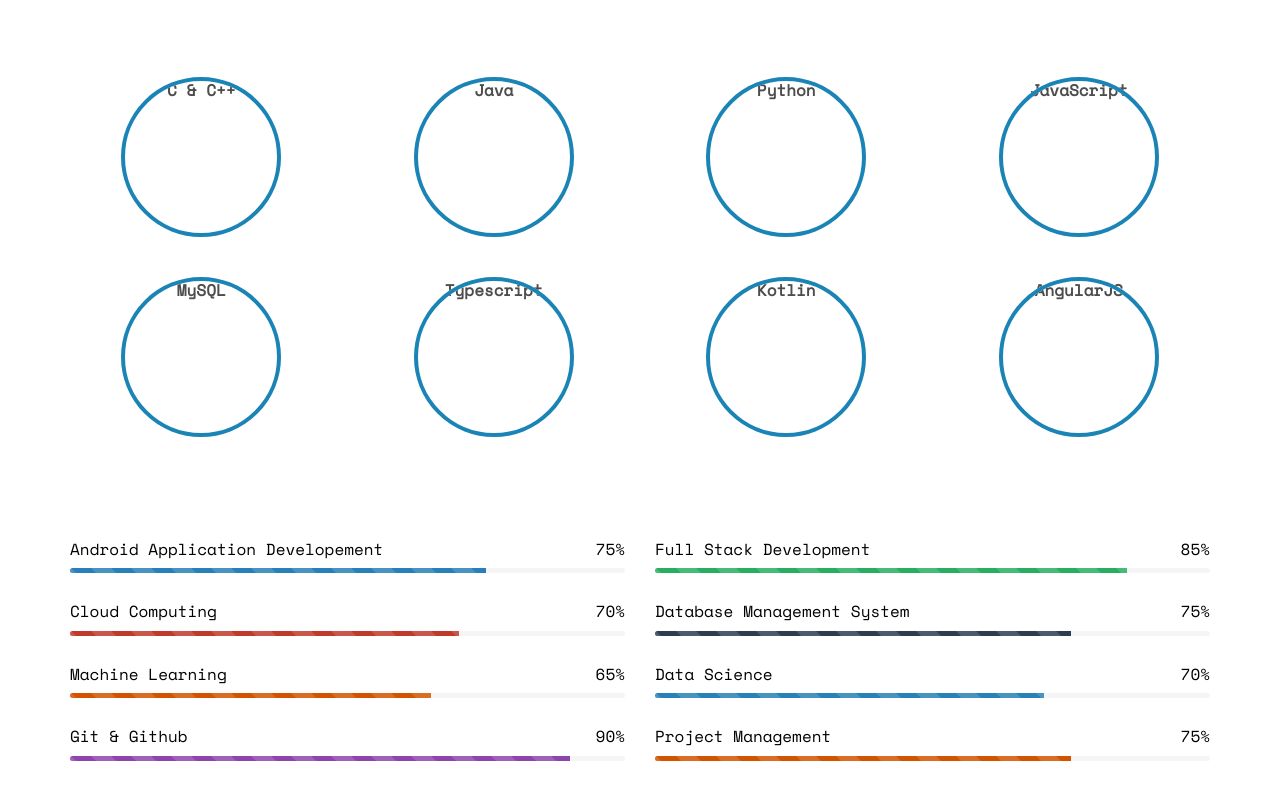
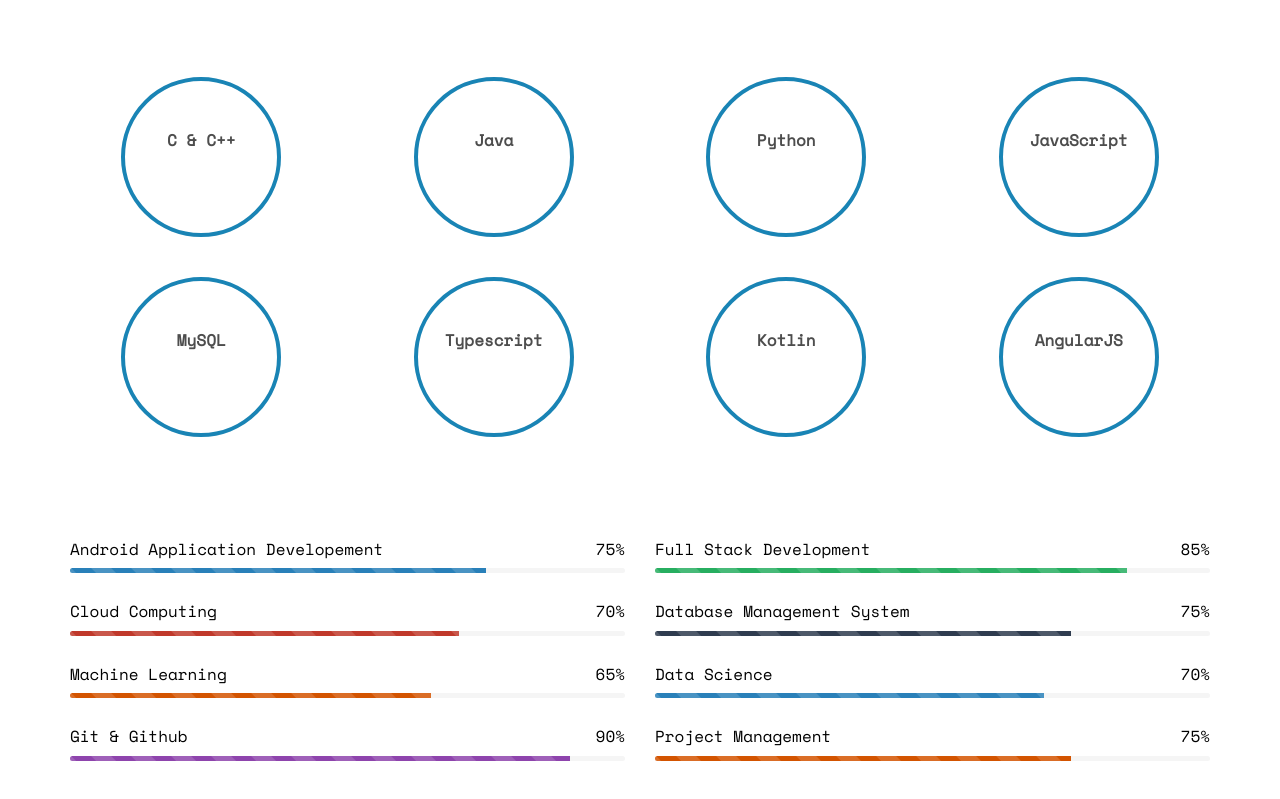
Before and after one commit to saibighnesh/personalWebsite, a plain HTML site: page index.html in a window 1280 px wide. Shown: the part 4488-5287 px from the top of the page. Drawn offline with nearby package versions, Linux system fonts and the light colour scheme; files whose address does not match are found by name.

Commit message:
Update index.html

```diff
--- a/index.html
+++ b/index.html
@@ -244,29 +244,29 @@
 			</div>
 			<div class="row row-pb-md">
 				<div class="col-md-3 col-sm-6 col-xs-12 text-center">
-					<div class="chart" data-percent="100"><center><strong>C & C++</strong></center></div>
+					<div class="chart" data-percent="100"><span><strong>C & C++</strong></span></div>
 				</div>
 				<div class="col-md-3 col-sm-6 col-xs-12 text-center">
-					<div class="chart" data-percent="100"><strong>Java</strong></div>
+					<div class="chart" data-percent="100"><span><strong>Java</strong></span></div>
 				</div>
 				<div class="col-md-3 col-sm-6 col-xs-12 text-center">
-					<div class="chart" data-percent="100"><strong>Python</strong></div>
+					<div class="chart" data-percent="100"><span><strong>Python</strong></span></div>
 				</div>
 
 				<div class="col-md-3 col-sm-6 col-xs-12 text-center">
-					<div class="chart" data-percent="100"><strong>JavaScript</strong></div>
+					<div class="chart" data-percent="100"><span><strong>JavaScript</strong></span></div>
 				</div>
 				<div class="col-md-3 col-sm-6 col-xs-12 text-center">
-					<div class="chart" data-percent="100"><strong>MySQL</strong></div>
+					<div class="chart" data-percent="100"><span><strong>MySQL</strong><span></div>
 				</div>
 				<div class="col-md-3 col-sm-6 col-xs-12 text-center">
-					<div class="chart" data-percent="100"><strong>Typescript</strong></div>
+					<div class="chart" data-percent="100"><span><strong>Typescript</strong><span></div>
 				</div>
 				<div class="col-md-3 col-sm-6 col-xs-12 text-center">
-					<div class="chart" data-percent="100"><strong>Kotlin</strong></div>
+					<div class="chart" data-percent="100"><span><strong>Kotlin</strong></span></div>
 				</div>
 				<div class="col-md-3 col-sm-6 col-xs-12 text-center">
-					<div class="chart" data-percent="100"><strong>AngularJS</strong></div>
+					<div class="chart" data-percent="100"><span><strong>AngularJS</strong></span></div>
 				</div>
 			</div>
 			<div class="row">
```
